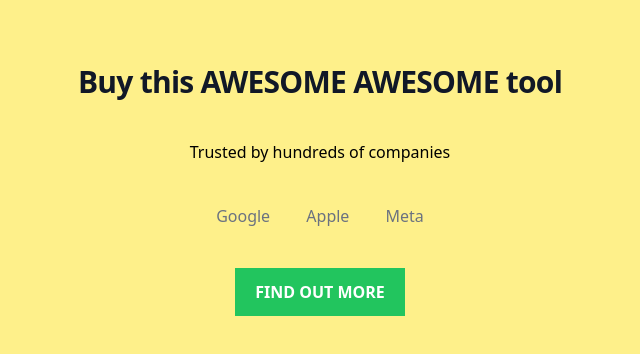
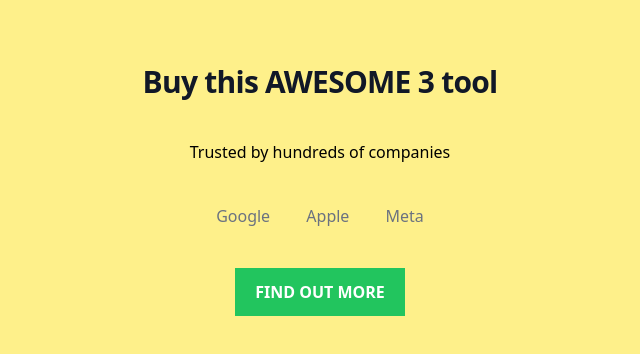
Before and after one commit to server19/test, a plain HTML site: page index.html in a window 1280 px wide. Shown: the whole page, without its empty margins (320-960 px from the left). Drawn offline with Linux system fonts and the light colour scheme.

Commit message:
Update index.html

```diff
--- a/index.html
+++ b/index.html
@@ -10,7 +10,7 @@
   <body>
     <div class="py-16 bg-yellow-200 h-screen">
       <h1 class="text-center text-3xl mb-10 font-extrabold tracking-tight text-gray-900">
-        Buy this AWESOME AWESOME tool</h1>
+        Buy this AWESOME 3 tool</h1>
       <p class="text-center">Trusted by hundreds of companies</p>
       <ul class="text-center pt-10">
         <li class="inline text-gray-500 mx-4">Google</li>
```
